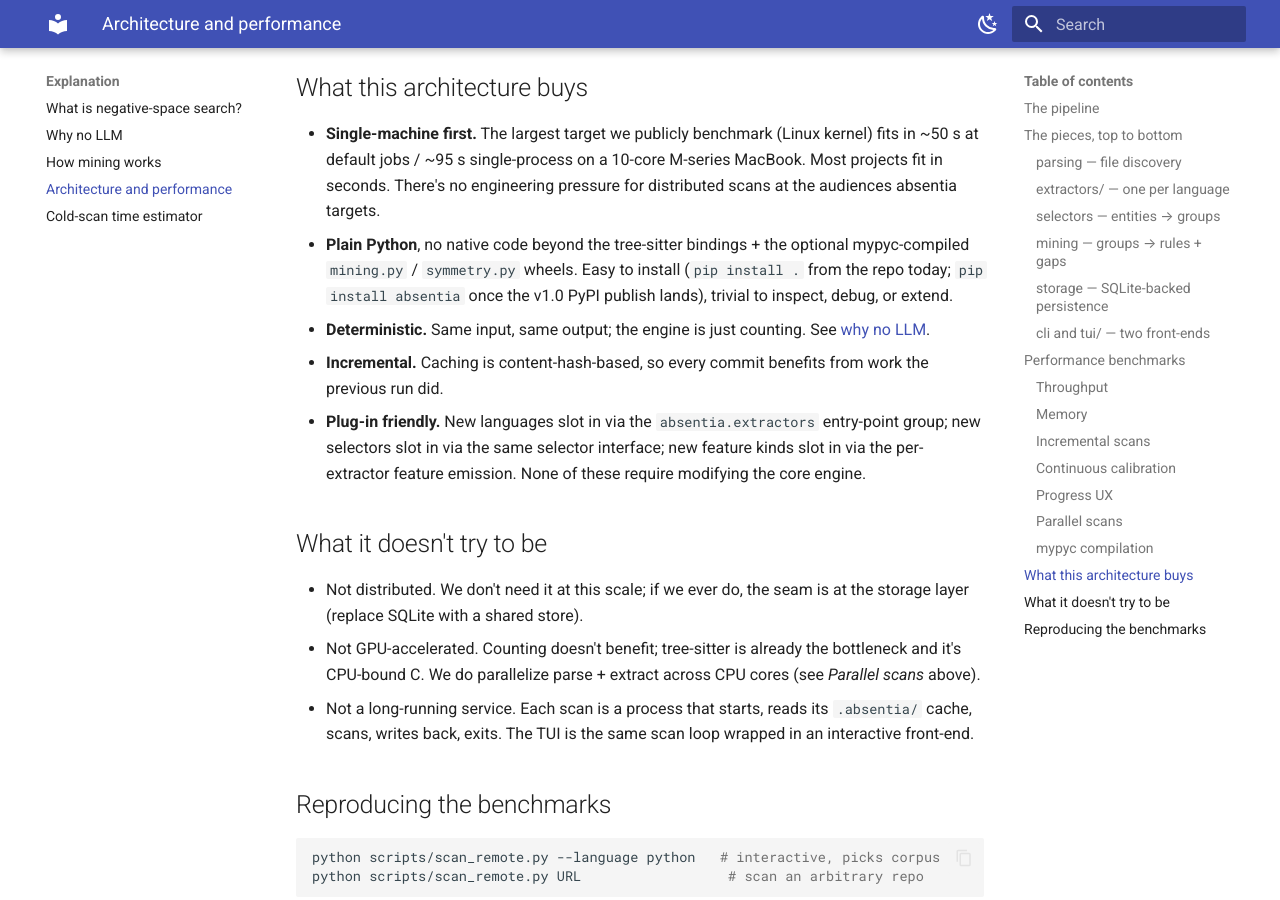
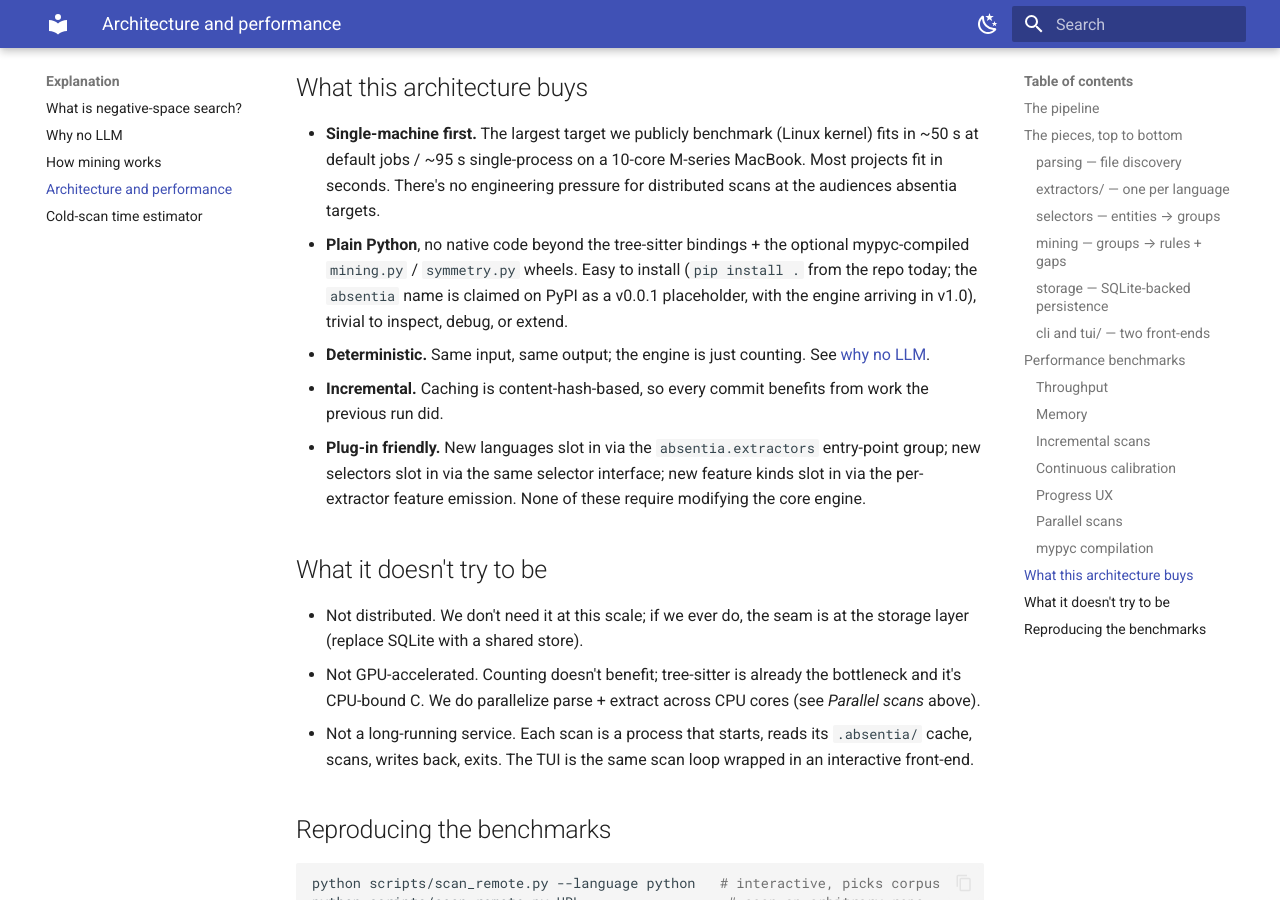
Before and after one commit to skbays03/absentia, an MkDocs documentation site: the page built from docs/explanation/architecture.md, in a window 1280 px wide and 900 px high, scrolled down 7465 px. Built offline with MkDocs 1.6.1 and Material for MkDocs 9.7.7, drawn with Linux system fonts in a browser that asks for light colours.

Commit message:
docs: clarify the PyPI placeholder vs the engine
The `absentia` name was claimed on PyPI 2026-05-08 with a v0.0.1
metadata-only placeholder (https://pypi.org/project/absentia/0.0.1/).
README, quickstart, and architecture all said "Absentia isn't on
PyPI yet" which is technically wrong: the name is on PyPI, the
engine isn't. A user running `pip install absentia` today gets the
placeholder (no CLI, just the pitch).

Tightened the framing to "the engine isn't on PyPI yet — install
from the repo until v1.0." Distinguishing the name from the engine
prevents the "I ran pip install absentia and there's no CLI" UX
trap during the pre-v1.0 window.

Authored-by: Shawn Bays <shawnbays2003@gmail.com>
Co-Authored-By: Claude Opus 4.7 (1M context) <noreply@anthropic.com>

```diff
--- a/docs/explanation/architecture.md
+++ b/docs/explanation/architecture.md
@@ -362,8 +362,9 @@ the headline mining speedup is missing.
 - **Plain Python**, no native code beyond the tree-sitter
   bindings + the optional mypyc-compiled `mining.py` /
   `symmetry.py` wheels. Easy to install (`pip install .` from the
-  repo today; `pip install absentia` once the v1.0 PyPI publish
-  lands), trivial to inspect, debug, or extend.
+  repo today; the `absentia` name is claimed on PyPI as a v0.0.1
+  placeholder, with the engine arriving in v1.0), trivial to
+  inspect, debug, or extend.
 - **Deterministic.** Same input, same output; the engine is just
   counting. See [why no LLM](why-no-llm.md).
 - **Incremental.** Caching is content-hash-based, so every commit
```
Also changed, not shown: README.md (+4 -1 lines), docs/tutorial/quickstart.md (+3 -1 lines).
